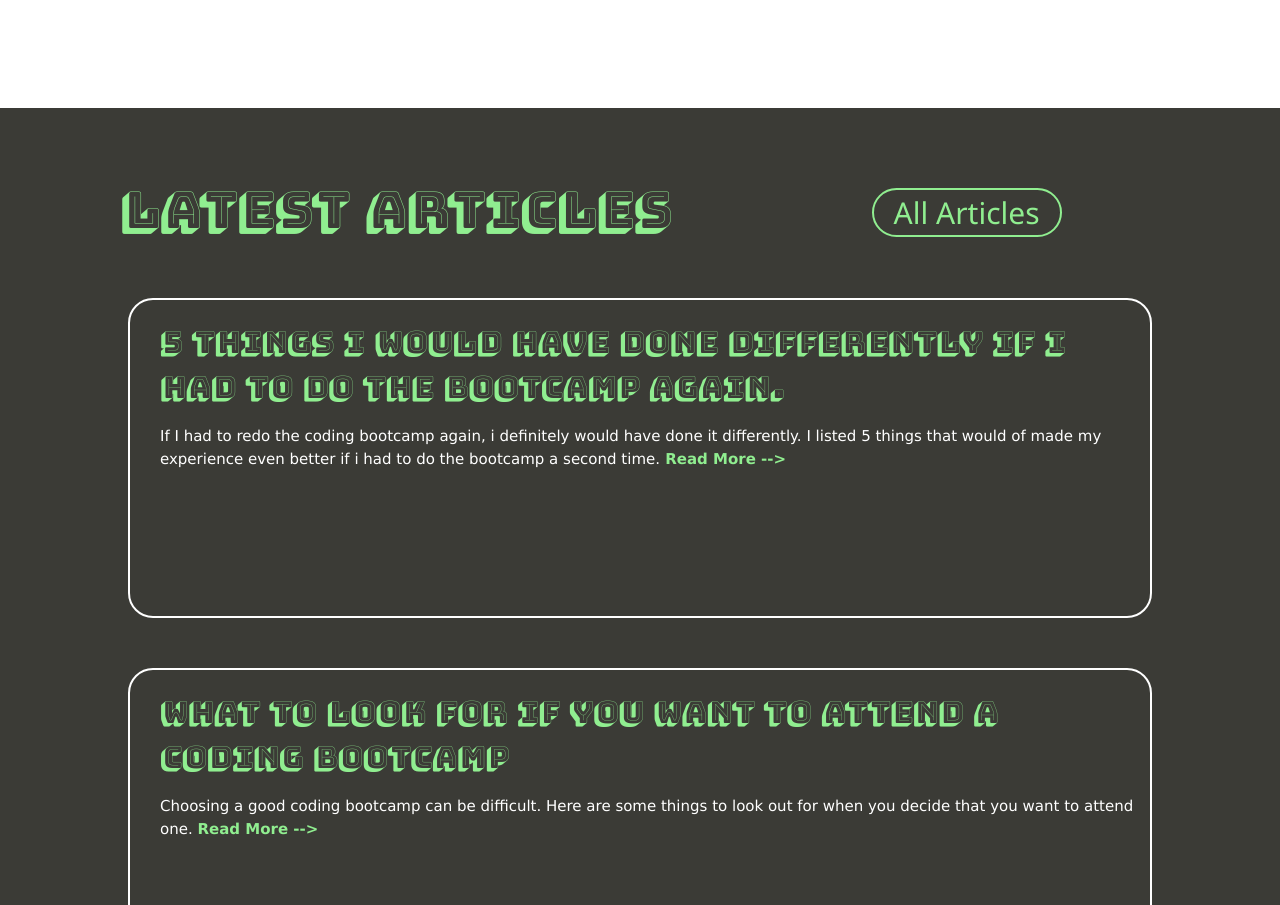
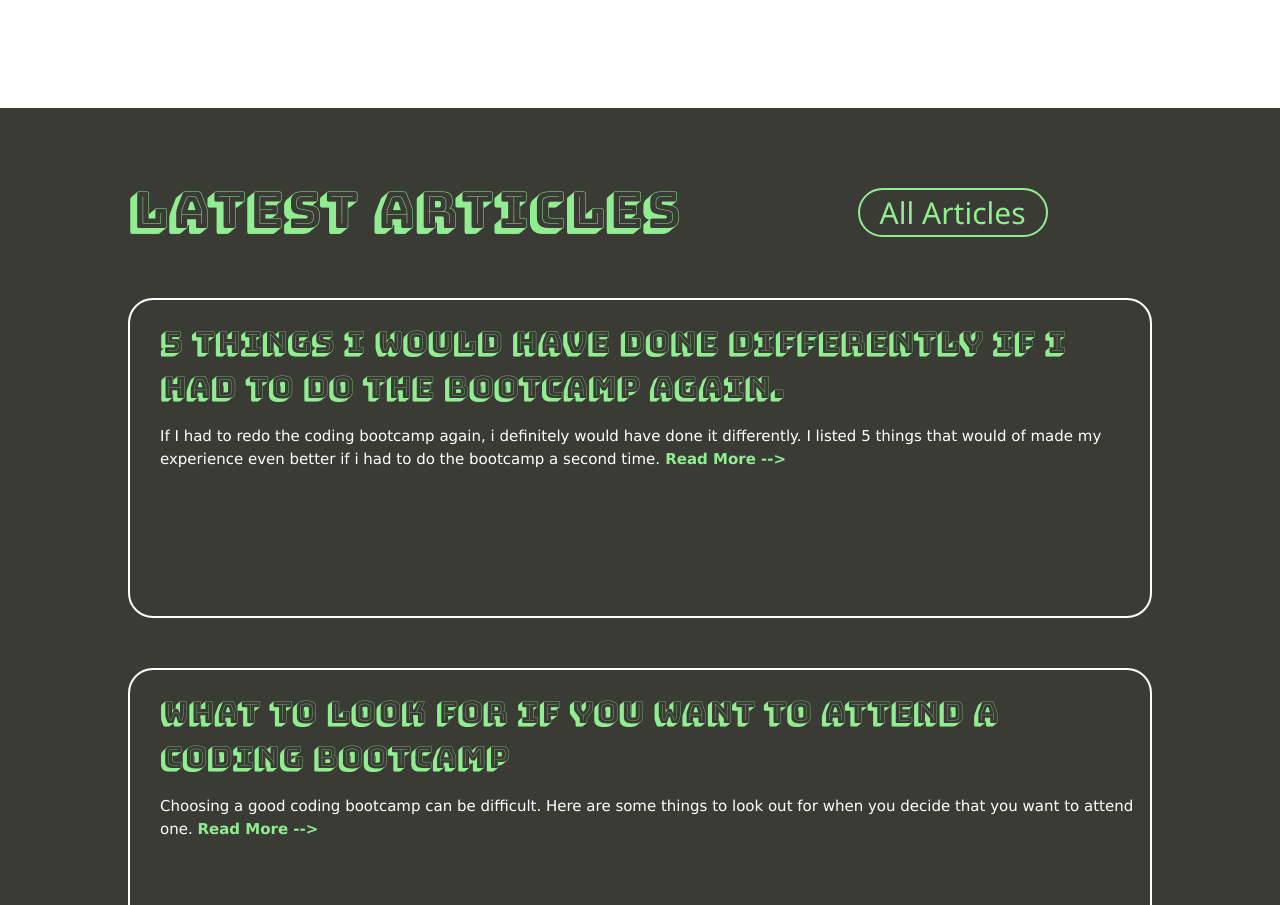
Before and after one commit to StudentCZ/my-website, a React (Create React App) app: page / in a window 1280 px wide. Shown: the part 2017-2922 px from the top of the page. Built offline with nearby package versions, Linux system fonts and the light colour scheme.

Commit message:
fixed padding for wide screen article component

```diff
--- a/src/components/Articles.module.css
+++ b/src/components/Articles.module.css
@@ -8,7 +8,7 @@
 }
 
 .title {
-  padding: 65px 50px 50px 120px;
+  padding: 65px 50px 50px 10vw;
   font-family: 'Bungee Shade', cursive;
   font-size: 50px;
   color: lightgreen;
@@ -18,7 +18,7 @@
   font-size: 30px;
   padding-top: 70px;
   color: lightgreen;
-  padding-left: 150px;
+  padding-left: 10vw;
 }
 
 .text2 {
```
